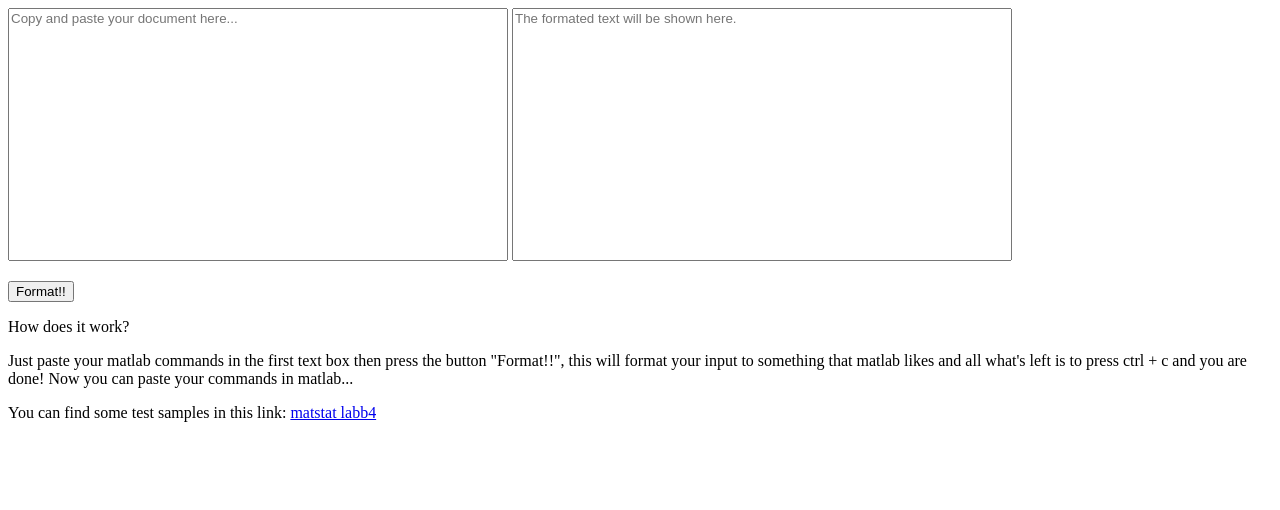
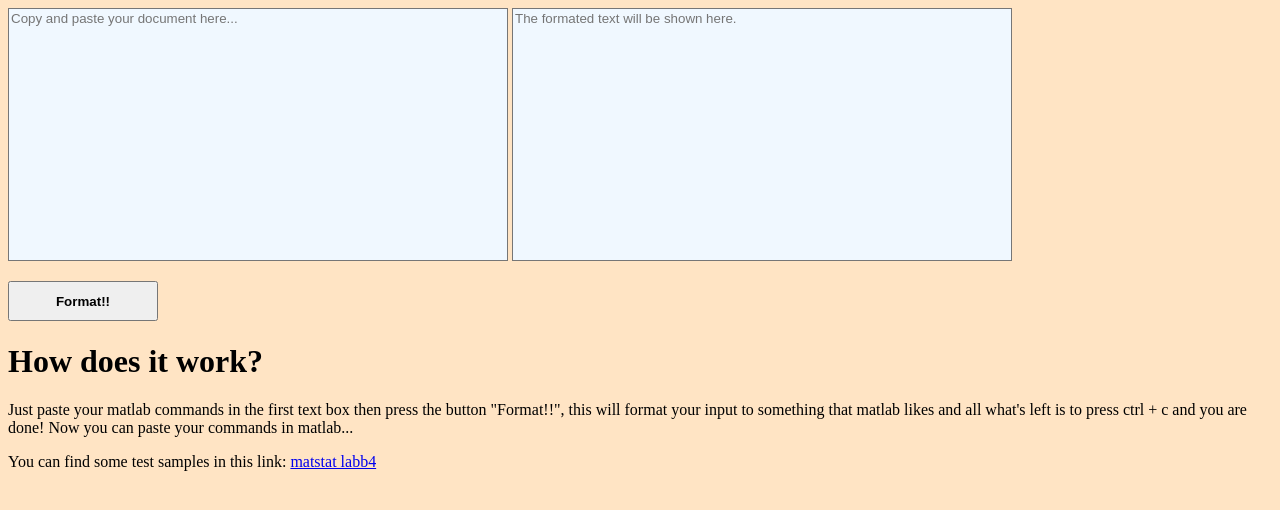
Before and after one commit to ahmed91abbas/format4matlab, a plain HTML site: page index.html in a window 1280 px wide. Drawn offline with Linux system fonts and the light colour scheme.

Commit message:
changed in look and feel

```diff
--- a/index.html
+++ b/index.html
@@ -7,20 +7,20 @@
       Format 4 Matlab
     </title>
   </head>
-  <body>
+  <body style="background-color:bisque;">
     <span>
     <textarea id="inputText" warp="on" placeholder=
     "Copy and paste your document here..." style=
-    "resize: none; overflow: hidden; height: 253.333px; min-height: 250px; width: 500.0px; font-family: Arial; word-wrap: break-word;"
+    "resize: none; height: 253.333px; min-height: 250px; width: 500.0px; font-family: Arial; word-wrap: break-word; background-color:aliceblue;"
     rows="12">
 </textarea>
     <textarea readonly id="outputText" warp="on" placeholder=
     "The formated text will be shown here." style=
-    "resize: none; overflow: hidden; height: 253.333px; min-height: 250px; width: 500.0px; font-family: Arial; word-wrap: break-word;"
+    "resize: none; height: 253.333px; min-height: 250px; width: 500.0px; font-family: Arial; word-wrap: break-word; background-color:aliceblue;"
     rows="12">
 </textarea></span>
     <p>
-      <button onclick="format()">Format!!</button>
+      <button onclick="format()" style="height: 40px; width: 150px;"><b>Format!!</b></button>
     </p><script type="text/javascript">
 
                 var textarea = document.getElementById("inputText");
@@ -33,9 +33,7 @@
         textarea2.select();
     }
     </script>
-    <p>
-      How does it work?
-    </p>
+     <h1> How does it work? </h1>
     <p>
       Just paste your matlab commands in the first text box then press the
       button "Format!!", this will format your input to something that matlab
@@ -43,13 +41,9 @@
       can paste your commands in matlab...
     </p>
     <p>
-      You can find some test samples in this link:
-	  <span id="link"><script type="text/javascript">
- var link = document.createElement('a');
-      link.textContent = 'matstat labb4';
-      link.href = 'http://www.maths.lth.se/matstat/kurser/fms012/cdi/lab/fms012_lab4_ht16.pdf';
-      document.getElementById('link').appendChild(link);
-      </script></span>
+      You can find some test samples in this link: <a href=
+      "http://www.maths.lth.se/matstat/kurser/fms012/cdi/lab/fms012_lab4_ht16.pdf">
+      matstat labb4</a>
     </p>
   </body>
 </html>
```
